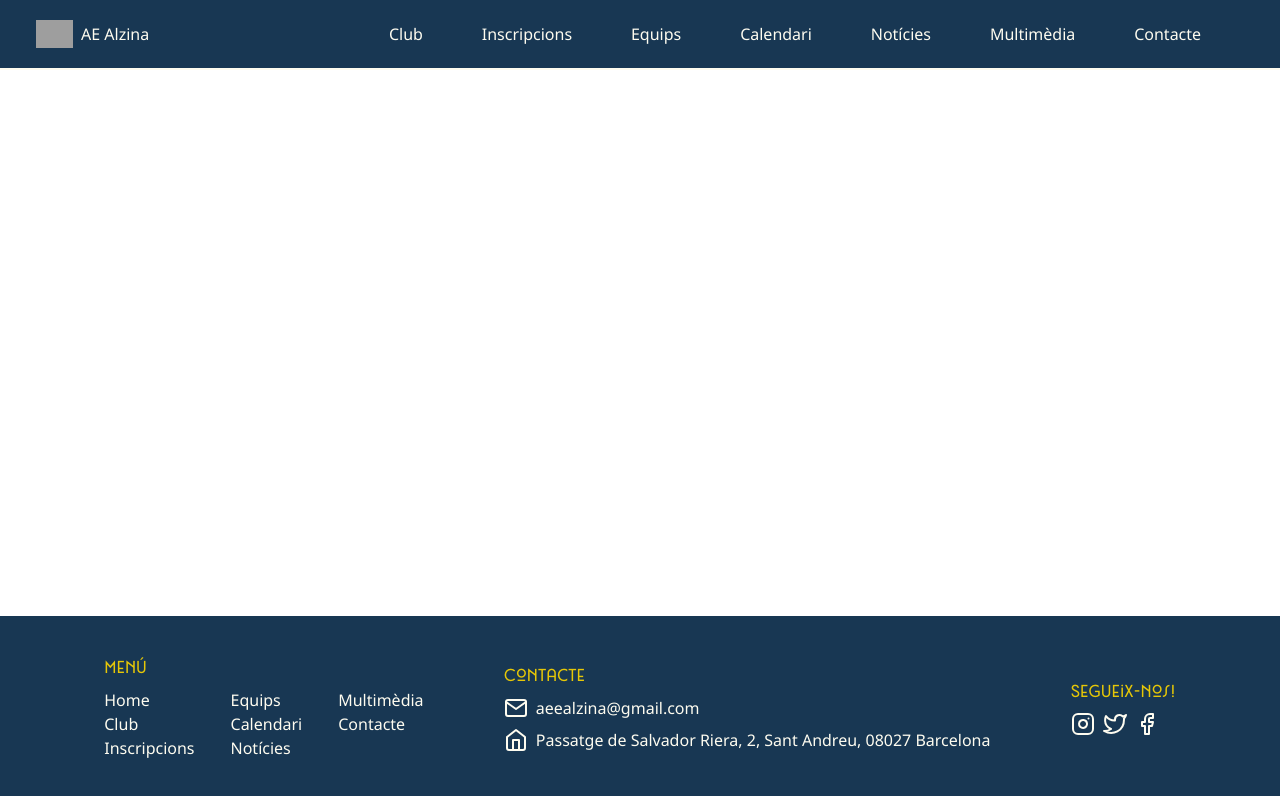
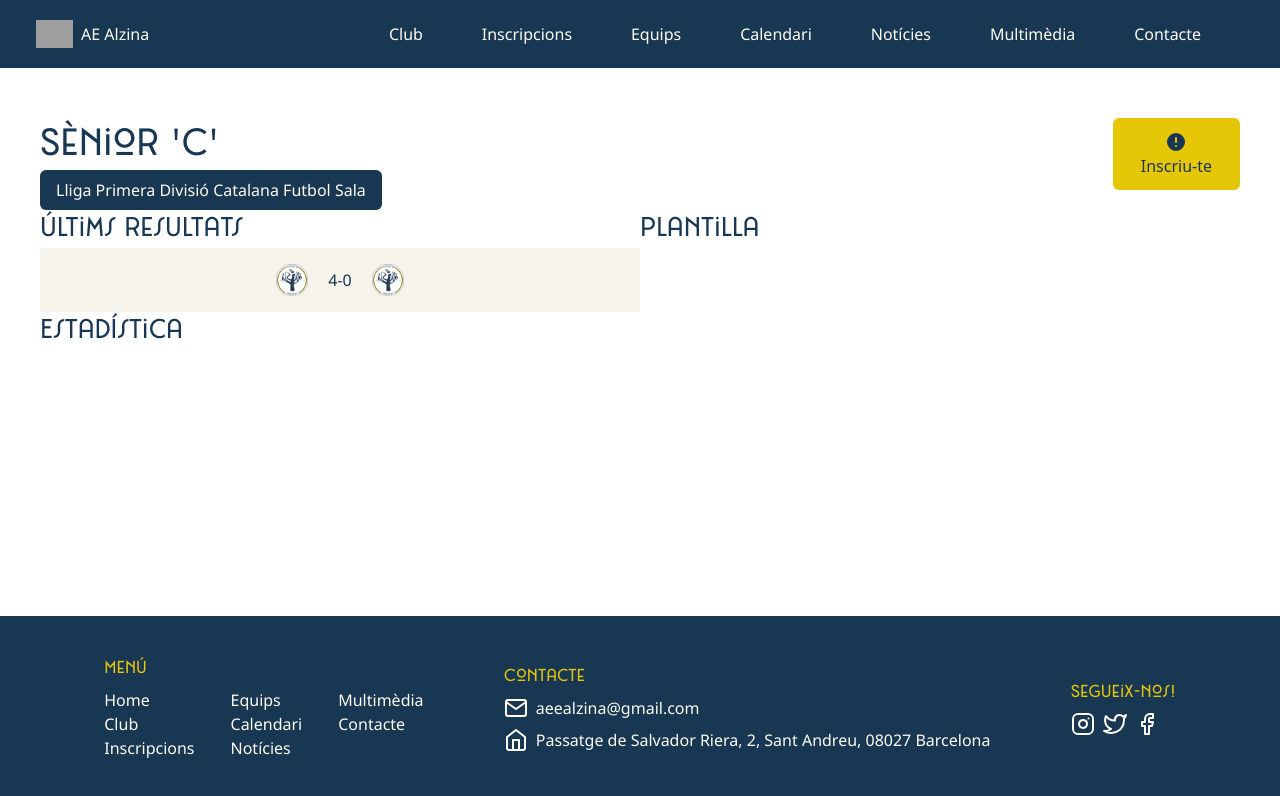
Before and after one commit to irie-yamashita/AlzinaAE, a React (Vite) app: page /equip in a window 1280 px wide. Shown: the top 796 px of the page. Built offline with nearby package versions, Linux system fonts and the light colour scheme; grey boxes are pictures that could not be loaded.

Commit message:
add Team page

```diff
--- a/src/App.jsx
+++ b/src/App.jsx
@@ -10,6 +10,7 @@ import Calendar from './pages/Calendar'
 import News from './pages/News'
 import Club from './pages/Club'
 import Multimedia from './pages/Multimedia'
+import Team from './pages/Team'
 
 
 
@@ -25,6 +26,7 @@ function App() {
           <Route path='/inscripcions' element={<Inscriptions />} />
           <Route path='/contacte' element={<Contacte />} />
           <Route path='/equips' element={<Teams />} />
+          <Route path='/equip' element={<Team />} />
           <Route path='/calendari' element={<Calendar />} />
           <Route path='/noticies' element={<News />} />
           <Route path='/club' element={<Club />} />
--- /dev/null
+++ b/src/pages/Team.jsx
@@ -0,0 +1,41 @@
+import { AlertCircle } from 'react-feather';
+
+
+function Team() {
+    return (
+        <main className="container py-12">
+            <header className='flex justify-between'>
+                <div>
+                    <h1 className="text-heading-desktop-2 text-primary">Sènior 'C'</h1>
+                    <p className='bg-primary text-background w-fit py-2 px-4 rounded-md'>Lliga Primera Divisió Catalana Futbol Sala</p>
+                </div>
+                <button className='btn btn-secondary flex flex-col w-fit h-fit'>
+                    <AlertCircle fill="#183753" color="#e6c707" />
+                    <span>Inscriu-te</span>
+                </button>
+            </header>
+            <div className='grid grid-cols-2'>
+                <div className='flex flex-col'>
+                    <article>
+                        <h2 className='text-heading-desktop-3 text-primary'>Últims resultats</h2>
+                        <div className='flex flex-col items-center'>
+                            <div className='w-full p-4 bg-greyAE text-primary flex justify-center items-center gap-5'>
+                                <img src="/images/logo-alzina.png" alt="logo equip" className='size-8' />
+                                <p>4-0</p>
+                                <img src="/images/logo-alzina.png" alt="logo equip" className='size-8' />
+                            </div>
+                        </div>
+                    </article>
+                    <article>
+                        <h2 className='text-heading-desktop-3 text-primary'>Estadística</h2>
+                    </article>
+                </div>
+                <article>
+                    <h2 className='text-heading-desktop-3 text-primary'>Plantilla</h2>
+                </article>
+            </div>
+        </main>
+    )
+}
+
+export default Team;
```
